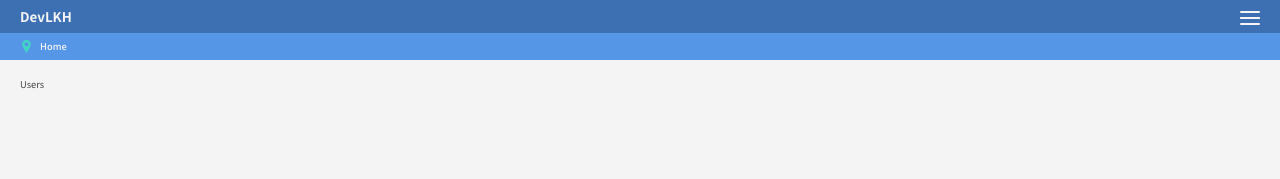
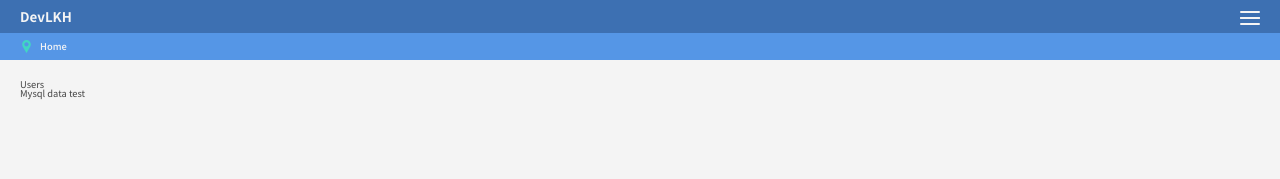
Before and after one commit to devlkhkr/rctprtc, a React (Create React App) app: page /users in a window 1280 px wide. Shown: the top 179 px of the page. Built offline with nearby package versions, Linux system fonts and the light colour scheme.

Commit message:
mysql test

```diff
--- a/src/pages/Users.js
+++ b/src/pages/Users.js
@@ -11,6 +11,7 @@ class Users extends Component{
         return (
             <div>
                 <div>Users</div>
+                <div>Mysql data test</div>
             </div>
         );
     }
```
